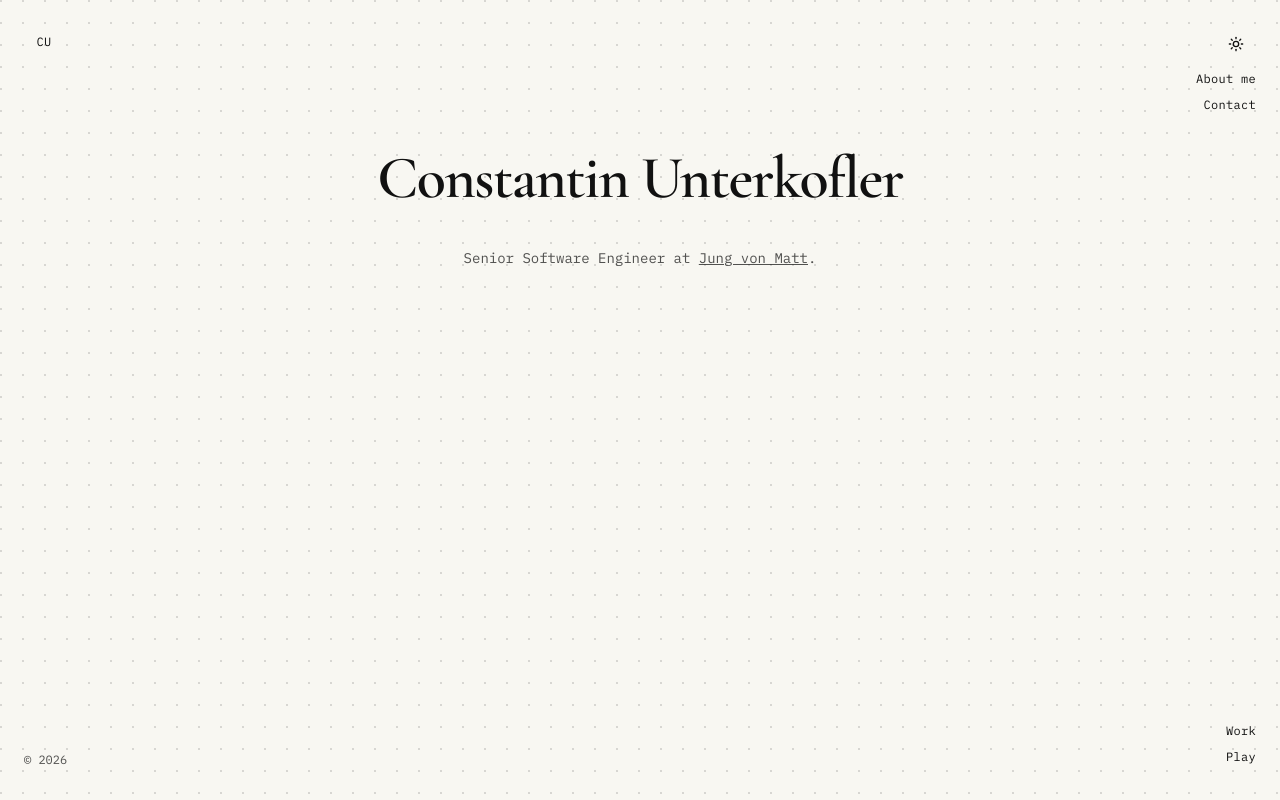
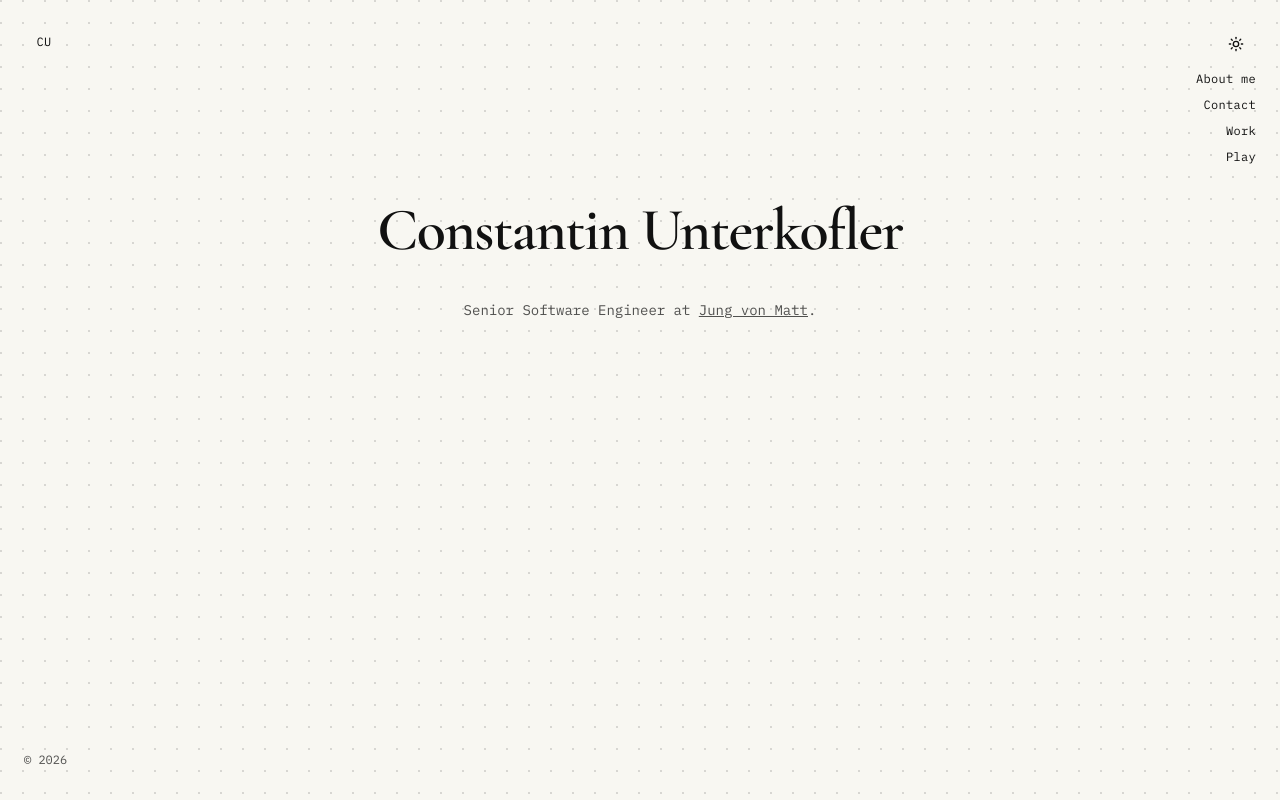
Before and after one commit to conuko/constantin-unterkofler-com-v2, a Next.js app: page / in a window 1280 px wide. Built offline with nearby package versions, Linux system fonts and the light colour scheme.

Commit message:
refactor(layout): remove footer navigation from layout; update site content to prepare for future footer redesign

```diff
--- a/app/layout.tsx
+++ b/app/layout.tsx
@@ -5,11 +5,7 @@ import type { ReactNode } from "react";
 import { SiteNav } from "@/components/site-nav";
 import { ThemeProvider } from "@/components/theme-provider";
 import { ThemeToggle } from "@/components/theme-toggle";
-import {
-  footerNavItems,
-  headerNavItems,
-  siteMeta,
-} from "@/content/site-content";
+import { headerNavItems, siteMeta } from "@/content/site-content";
 import "./globals.css";
 
 const displayFont = Cormorant_Garamond({
@@ -82,11 +78,6 @@ export default function RootLayout({
             </main>
             <footer className="fixed inset-x-0 bottom-8 flex items-end justify-between px-6">
               <p className="text-xs text-ink-muted">© 2026</p>
-              <SiteNav
-                items={footerNavItems}
-                ariaLabel="Secondary"
-                className="flex gap-2 [writing-mode:vertical-rl] lg:flex-col lg:[writing-mode:horizontal-tb] lg:gap-0"
-              />
             </footer>
           </div>
         </ThemeProvider>
--- a/content/site-content.ts
+++ b/content/site-content.ts
@@ -57,12 +57,15 @@ export const siteMeta = {
 export const headerNavItems: NavItem[] = [
   { href: "/about", label: "About me" },
   { href: "/contact", label: "Contact" },
-];
-
-export const footerNavItems: NavItem[] = [
   { href: "/work", label: "Work" },
   { href: "/play", label: "Play" },
 ];
+
+// TODO: restore separate footer nav when the footer layout is revisited
+// export const footerNavItems: NavItem[] = [
+//   { href: "/work", label: "Work" },
+//   { href: "/play", label: "Play" },
+// ];
 
 export const aboutParagraphs = [
   "I’m a Senior Software Engineer passionate about building thoughtful digital products and scalable web experiences. Italian-German, grew up in Bolzano, Italy, now based in Berlin. I studied Philosophy and Cultural Studies before earning a degree in Software Engineering. Currently I work at JvM TECH. Outside of work, I play guitar with a love for funk, neo-soul, pop, and jazz.",
```
